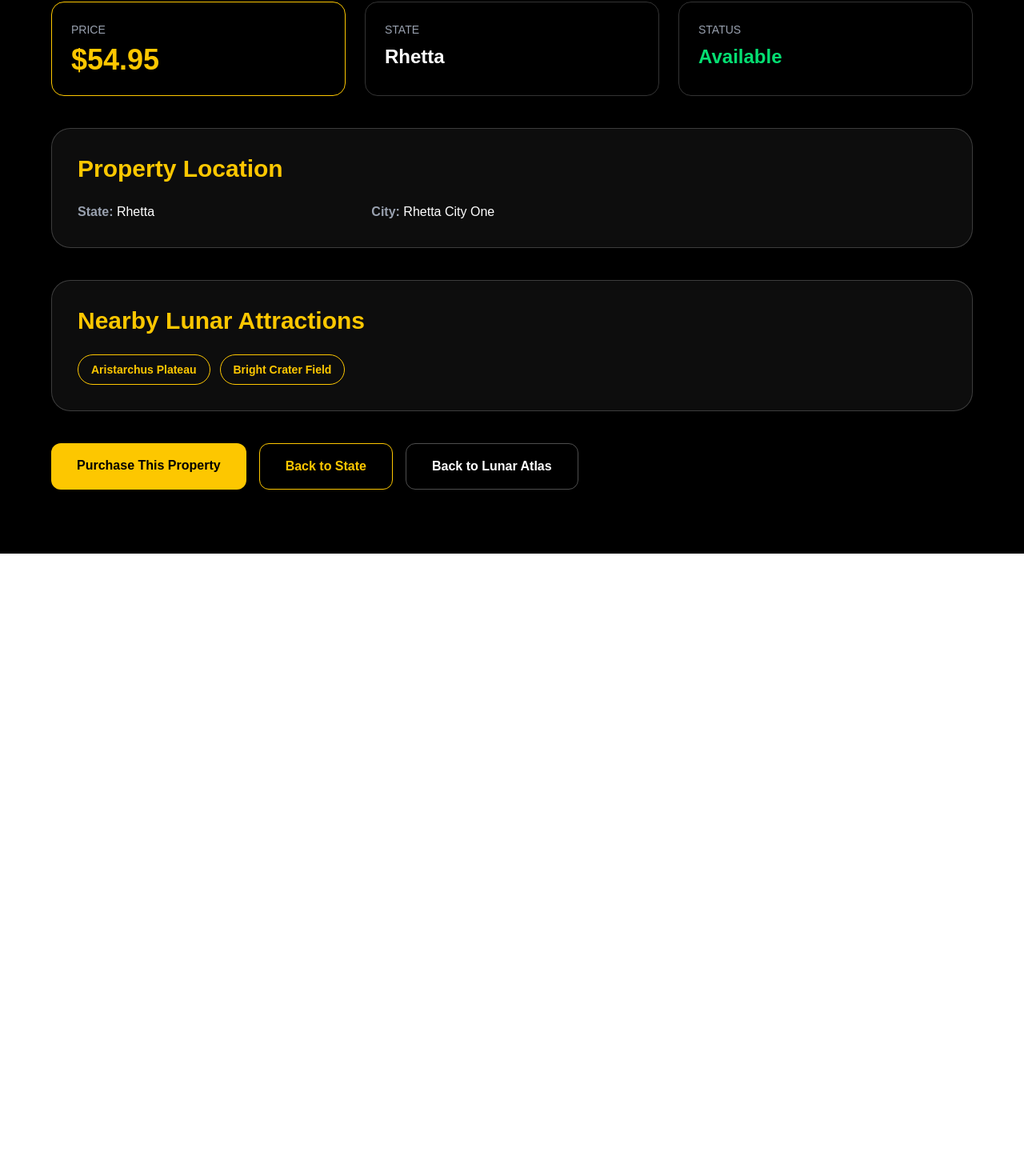
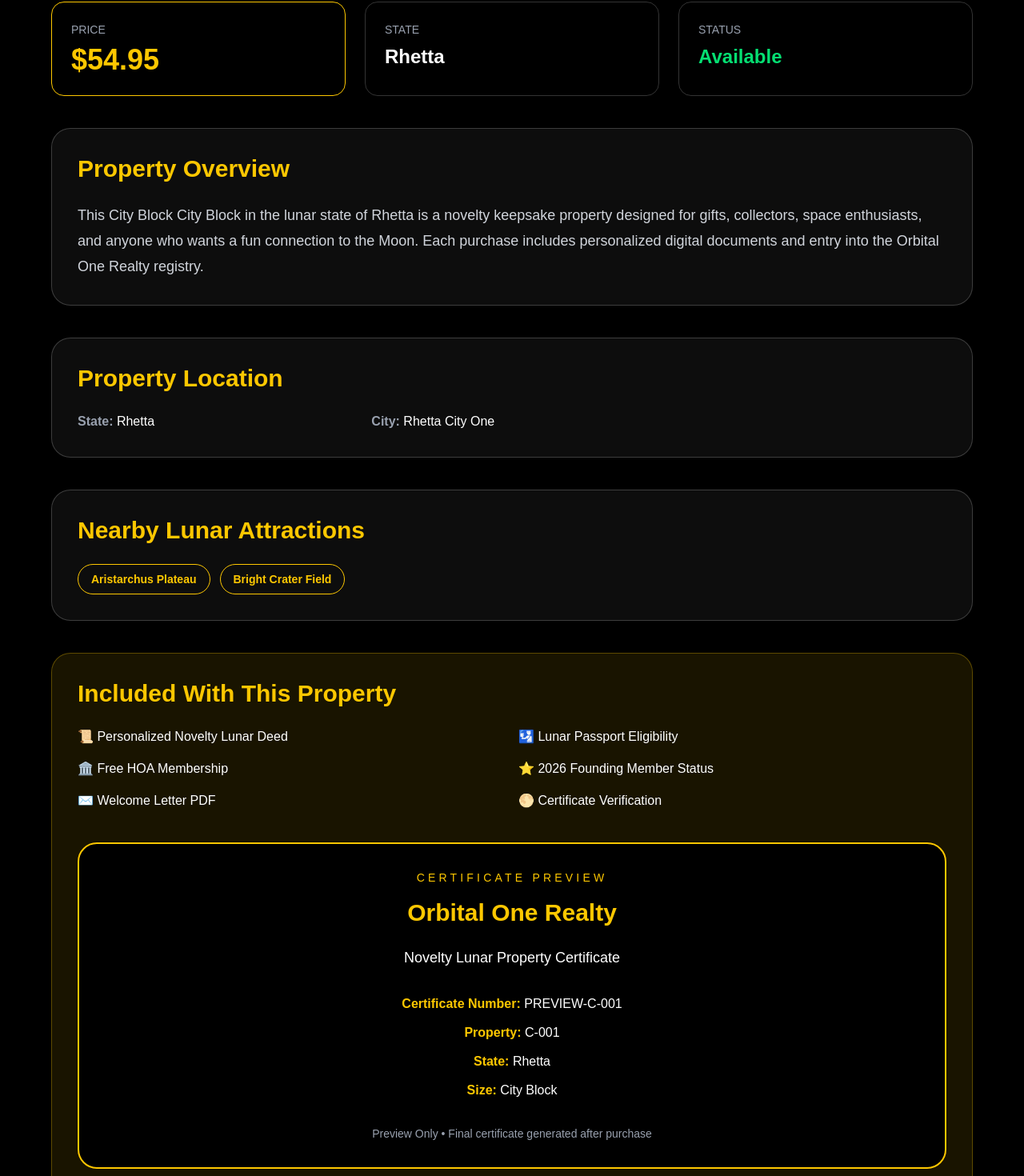
Before and after one commit to MiJoy2026/orbital-one-realty-clean, a Next.js app: page /explore/C-001 in a window 1280 px wide. Shown: the part 311-1781 px from the top of the page at 80% size. Before the commit the page ends 1003 px from the top, so only its background shows below. Built offline with nearby package versions, Linux system fonts and the light colour scheme.

Commit message:
Enhance property explorer pages

```diff
--- a/app/explore/[propertyId]/page.tsx
+++ b/app/explore/[propertyId]/page.tsx
@@ -63,7 +63,19 @@ export default async function PropertyExplorerPage({
             </p>
           </div>
         </div>
+          <div className="mt-10 rounded-3xl border border-white/20 bg-white/5 p-8">
+           <h2 className="text-3xl font-black text-yellow-400">
+             Property Overview
+           </h2>
 
+            <p className="mt-6 text-lg leading-8 text-gray-300">
+              This {property.size} {property.type} in the lunar state of{" "}
+              {property.state} is a novelty keepsake property designed for gifts,
+              collectors, space enthusiasts, and anyone who wants a fun connection to
+              the Moon. Each purchase includes personalized digital documents and entry
+              into the Orbital One Realty registry.
+            </p>
+        </div>
         <div className="mt-10 rounded-3xl border border-white/20 bg-white/5 p-8">
           <h2 className="text-3xl font-black text-yellow-400">
             Property Location
@@ -107,6 +119,67 @@ export default async function PropertyExplorerPage({
             ))}
           </div>
         </div>
+          <div className="mt-10 rounded-3xl border border-yellow-400/30 bg-yellow-400/10 p-8">
+            <h2 className="text-3xl font-black text-yellow-400">
+               Included With This Property
+            </h2>
+
+          <div className="mt-6 grid gap-4 md:grid-cols-2">
+              <p>📜 Personalized Novelty Lunar Deed</p>
+              <p>🛂 Lunar Passport Eligibility</p>
+              <p>🏛️ Free HOA Membership</p>
+              <p>⭐ 2026 Founding Member Status</p>
+              <p>✉️ Welcome Letter PDF</p>
+              <p>🌕 Certificate Verification</p>
+          </div>
+          <div className="mt-10 rounded-3xl border-2 border-yellow-400 bg-black p-8 text-center">
+  <p className="text-sm uppercase tracking-[0.3em] text-yellow-400">
+    Certificate Preview
+  </p>
+
+  <h2 className="mt-4 text-3xl font-black text-yellow-400">
+    Orbital One Realty
+  </h2>
+
+  <p className="mt-6 text-lg">
+    Novelty Lunar Property Certificate
+  </p>
+
+  <div className="mt-8 space-y-3">
+    <p>
+      <span className="font-bold text-yellow-400">
+        Certificate Number:
+      </span>{" "}
+      PREVIEW-{property.id}
+    </p>
+
+    <p>
+      <span className="font-bold text-yellow-400">
+        Property:
+      </span>{" "}
+      {property.id}
+    </p>
+
+    <p>
+      <span className="font-bold text-yellow-400">
+        State:
+      </span>{" "}
+      {property.state}
+    </p>
+
+    <p>
+      <span className="font-bold text-yellow-400">
+        Size:
+      </span>{" "}
+      {property.size}
+    </p>
+  </div>
+
+  <p className="mt-8 text-sm text-gray-400">
+    Preview Only • Final certificate generated after purchase
+  </p>
+</div>
+        </div>
 
         <div className="mt-10 flex flex-wrap gap-4">
           {property.status === "Available" ? (
```
